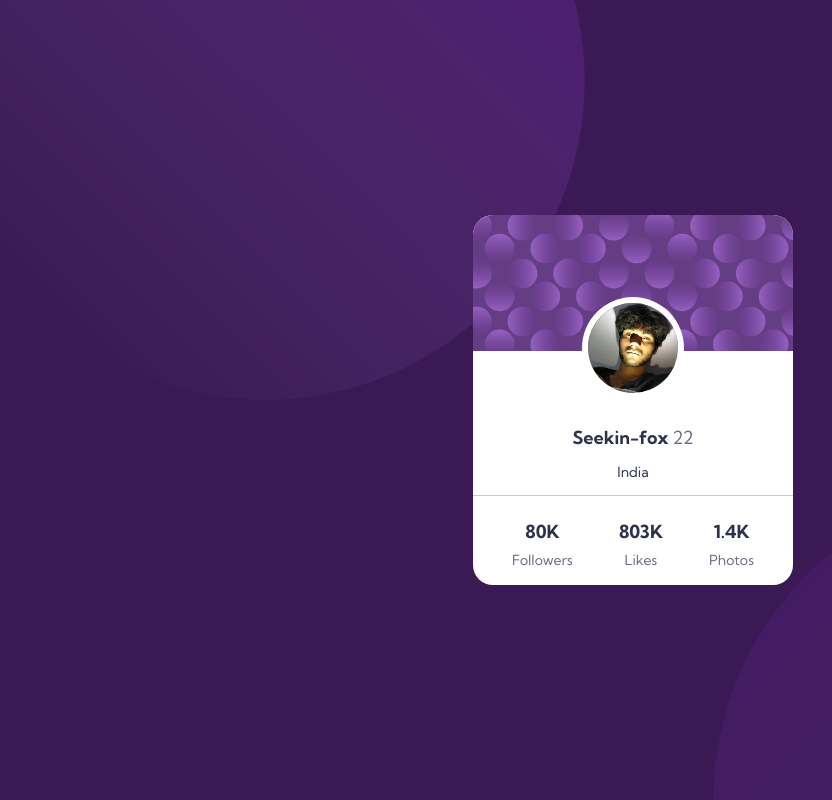
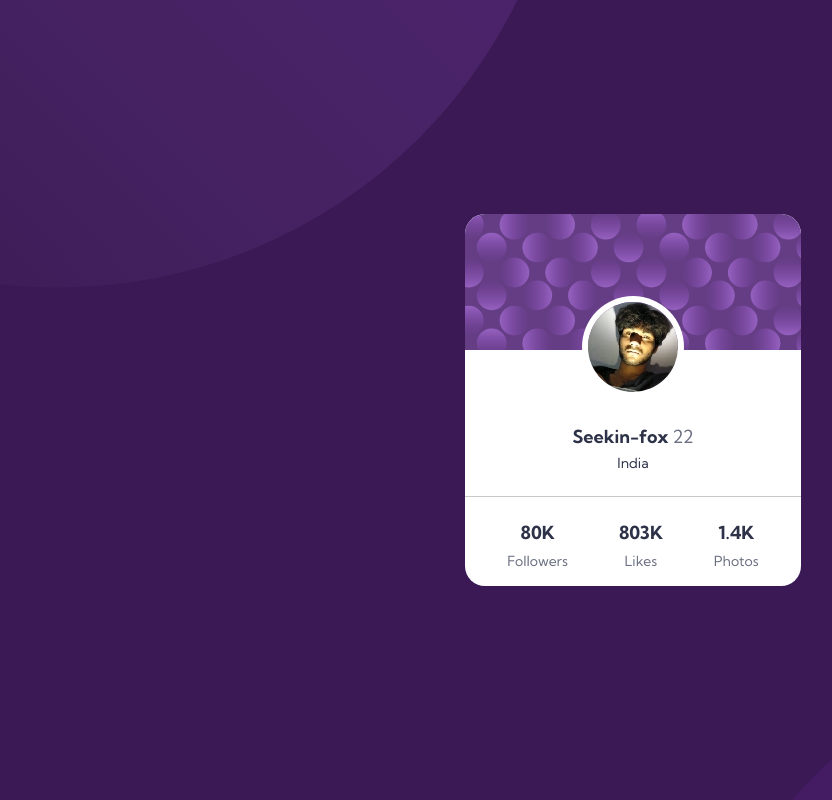
Before and after one commit to seekinfox/Profile-card, a plain HTML site: page index.html in a window 1280 px wide. Shown: the whole page, without its empty margins (7-839 px from the left). Drawn offline with Linux system fonts and the light colour scheme.

Commit message:
Add files via upload

```diff
--- a/style.css
+++ b/style.css
@@ -12,8 +12,8 @@ body {
 
     background: url("https://raw.githubusercontent.com/seekinfox/Profile-card/6a89cd2637b32da709d89df781e1392c965812f6/images/bg-pattern-top.svg"), url("https://raw.githubusercontent.com/seekinfox/Profile-card/c35be496163bd9c0ddea7dd1e57b711fca795e04/images/bg-pattern-bottom.svg"),  hsla(273, 56%, 21%,0.9);
     background-repeat: no-repeat, no-repeat;
-    background-size: 50%, 50%;
-    background-position: top -15rem left -3rem , bottom -20rem right -5rem;
+    background-size: 80%, 80%;
+    background-position: top -46rem left -28rem , bottom -53rem right -26rem;
 }
 
 :root {
@@ -29,7 +29,7 @@ body {
     box-sizing: border-box;
     font-family: 'Kumbh Sans', sans-serif;
     position: absolute;
-    width: 20rem;
+    width: 21rem;
     display: flex;
     flex-direction: column;
     justify-content: center;
@@ -63,7 +63,10 @@ body {
     border-bottom: 0.1px solid var(--Dark-gray);
 }
 
-p#country {}
+p#country {
+margin-top: 0.4rem;
+    margin-bottom: 1.5rem;
+}
 
 #stats {
     box-sizing: border-box;
@@ -95,6 +98,7 @@ p.bold {
 }
 
 .grayblue {
+
     padding-bottom: 1rem;
     margin: auto;
     font-weight: 400;
@@ -104,6 +108,9 @@ p.bold {
 .small {
 
     font-size: 14px;
+}
+.small1 {
+    font-size: 11px;
 }
 
 .stat p.bold {
```
Also changed, not shown: 127.0.0.1_40047_Profile%20card_index.html (2).png (added).
